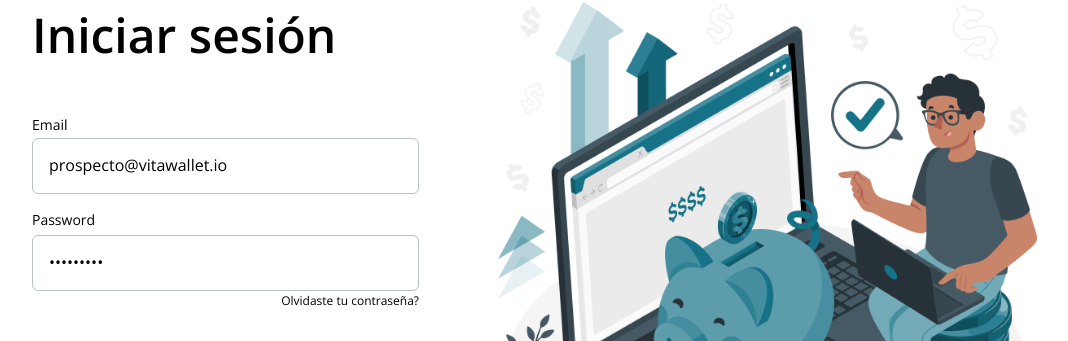
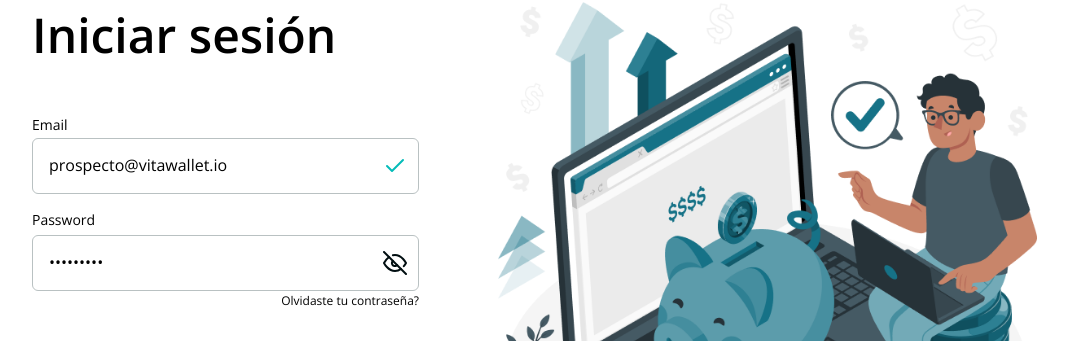
Before and after one commit to luchobifa/vita-wallet-exchange, a React (Vite) app: page /login in a window 1280 px wide. Shown: the part 118-459 px from the top of the page, without its empty margins (88-1156 px from the left). Built offline with nearby package versions, Linux system fonts and the light colour scheme.

Commit message:
Design improvements and cleanups

```diff
--- a/src/components/ConfirmExchange.tsx
+++ b/src/components/ConfirmExchange.tsx
@@ -35,8 +35,9 @@ export const ConfirmExchange = ({
           </div>
           <div className="flex justify-between">
             <p className="text-caption-1">Tasa de cambio:</p>
-            <p className="text-buttons-others">
-              {prices[from.currency][`${to.currency}_sell`]}
+            <p className="text-buttons-others uppercase">
+              1 {to.currency} = {prices[from.currency][`${to.currency}_sell`]}{" "}
+              {from.currency}
             </p>
           </div>
           <div className="flex justify-between">
--- a/src/components/Icon/Library.tsx
+++ b/src/components/Icon/Library.tsx
@@ -1,4 +1,35 @@
 export const iconsLibrary = {
+  eye: (
+    <svg
+      width="24"
+      height="24"
+      viewBox="0 0 24 24"
+      fill="none"
+      xmlns="http://www.w3.org/2000/svg"
+    >
+      <g clip-path="url(#clip0_3922_582)">
+        <path
+          d="M17.94 17.94C16.2306 19.243 14.1491 19.9649 12 20C5 20 1 12 1 12C2.24389 9.68192 3.96914 7.65663 6.06 6.06003M9.9 4.24002C10.5883 4.0789 11.2931 3.99836 12 4.00003C19 4.00003 23 12 23 12C22.393 13.1356 21.6691 14.2048 20.84 15.19M14.12 14.12C13.8454 14.4148 13.5141 14.6512 13.1462 14.8151C12.7782 14.9791 12.3809 15.0673 11.9781 15.0744C11.5753 15.0815 11.1752 15.0074 10.8016 14.8565C10.4281 14.7056 10.0887 14.4811 9.80385 14.1962C9.51897 13.9113 9.29439 13.572 9.14351 13.1984C8.99262 12.8249 8.91853 12.4247 8.92563 12.0219C8.93274 11.6191 9.02091 11.2219 9.18488 10.8539C9.34884 10.4859 9.58525 10.1547 9.88 9.88003"
+          stroke="#010E11"
+          stroke-width="2"
+          stroke-linecap="round"
+          stroke-linejoin="round"
+        />
+        <path
+          d="M1 1L23 23"
+          stroke="#010E11"
+          stroke-width="2"
+          stroke-linecap="round"
+          stroke-linejoin="round"
+        />
+      </g>
+      <defs>
+        <clipPath id="clip0_3922_582">
+          <rect width="24" height="24" fill="white" />
+        </clipPath>
+      </defs>
+    </svg>
+  ),
   dollar: (
     <svg
       width="24"
--- a/src/components/Icon/types.ts
+++ b/src/components/Icon/types.ts
@@ -4,6 +4,7 @@ export type iconType =
   | "chile"
   | "select"
   | "close-icon"
-  | "style-dollar";
+  | "style-dollar"
+  | "eye";
 
 export type iconImageType = "chile" | "btc" | "usdt" | "usdc" | "usd";
--- a/src/components/Input.tsx
+++ b/src/components/Input.tsx
@@ -1,17 +1,18 @@
 import { cva, VariantProps } from "class-variance-authority";
-import { ComponentProps, forwardRef } from "react";
+import { ComponentProps, forwardRef, useState } from "react";
 import { twMerge } from "tailwind-merge";
 import Icon from "./Icon/Icon";
 
 const inputVariants = cva(
-  "min-w-[387px] rounded-md transition-colors text-body p-4 border border-gray-1",
+  "min-w-[387px] rounded-md transition-colors text-body p-4 border border-gray-1 focus:outline-none focus:ring-0 bg-white",
   {
     variants: {
       variant: {
         default: "",
         error: "",
-        money: "px-12", // Add left padding for dollar sign
-        success: "", // Add right padding for check icon
+        money: "px-12",
+        success: "",
+        password: "pr-12", // Espacio para el icono
       },
       inputSize: {
         lg: "",
@@ -27,21 +28,35 @@ const inputVariants = cva(
 type InputProps = ComponentProps<"input"> & VariantProps<typeof inputVariants>;
 
 export const Input = forwardRef<HTMLInputElement, InputProps>(
-  ({ variant, inputSize, className, ...props }, ref) => {
+  ({ variant, inputSize, className, type, ...props }, ref) => {
+    const [showPassword, setShowPassword] = useState(false);
+
     return (
       <div className="relative">
         {variant === "money" && (
-          <span className="absolute left-3 top-1/2 -translate-y-1/2 text-gray-500">
+          <span className="absolute left-3 top-1/2 -translate-y-1/2 text-black">
             <Icon type="dollar" />
           </span>
         )}
         {variant === "success" && (
-          <span className="absolute right-3 top-1/2 -translate-y-1/2 text-green-500">
+          <span className="absolute right-3 top-1/2 -translate-y-1/2 text-blue-2">
             <Icon type="check" />
           </span>
         )}
+        {variant === "password" && (
+          <button
+            type="button"
+            className="absolute right-3 top-1/2 -translate-y-1/2 text-black"
+            onClick={() => setShowPassword((prev) => !prev)}
+          >
+            <Icon type={"eye"} />
+          </button>
+        )}
         <input
           ref={ref}
+          type={
+            variant === "password" ? (showPassword ? "text" : "password") : type
+          }
           className={twMerge(inputVariants({ variant, inputSize, className }))}
           {...props}
         />
--- a/src/components/LoginForm.tsx
+++ b/src/components/LoginForm.tsx
@@ -43,6 +43,11 @@ export const LoginForm = () => {
               type="email"
               name="email"
               value={form.email}
+              variant={
+                /^[^\s@]+@[^\s@]+\.[^\s@]+$/.test(form.email)
+                  ? "success"
+                  : "default"
+              }
               // value={"prospecto@vitawallet.io"}
               placeholder="juan@gmail.com"
               inputSize="lg"
@@ -67,6 +72,7 @@ export const LoginForm = () => {
               inputSize="lg"
               placeholder="Escribe tu contraseña"
               required
+              variant={"password"}
               onChange={(e) =>
                 setForm({
                   ...form,
--- a/src/components/Modal.tsx
+++ b/src/components/Modal.tsx
@@ -26,12 +26,12 @@ const Modal: React.FC<ModalProps> = ({
 
     if (isOpen) {
       document.addEventListener("keydown", handleEscape);
-      document.body.style.overflow = "hidden"; // Bloquear scroll del fondo
+      document.body.style.overflow = "hidden";
     }
 
     return () => {
       document.removeEventListener("keydown", handleEscape);
-      document.body.style.overflow = "auto"; // Restaurar scroll
+      document.body.style.overflow = "auto";
     };
   }, [isOpen, onClose]);
 
--- a/src/pages/ExchangePage.tsx
+++ b/src/pages/ExchangePage.tsx
@@ -34,14 +34,11 @@ export const ExchangePage = () => {
     setIsConfirmed(false);
   };
 
-  if (!userProfile || !prices?.prices) {
-    return <div>Error al cargar datos del usuario</div>;
-  }
-
   if (isConfirmed) {
     return (
       <div className="flex">
         <Sidebar />
+        {prices && (
           <div className="w-[75vw] py-[120px] pl-[155px] pr-[120px] flex flex-col justify-between">
             <ConfirmExchange
               from={{
@@ -57,6 +54,7 @@ export const ExchangePage = () => {
               handleExchangeConfirmation={handleExchangeConfirmation}
             />
           </div>
+        )}
       </div>
     );
   }
@@ -65,10 +63,13 @@ export const ExchangePage = () => {
     <div className="flex">
       <Sidebar />
       <div className="w-[75vw] py-[120px] pl-[155px] pr-[120px] flex flex-col justify-between">
+        {userProfile && prices && (
           <div className="flex flex-col gap-10 h-full">
             <h1 className="text-subtitle">Qué deseas intercambiar?</h1>
             <p className="text-buttons-others text-blue-2">
-            {`Saldo disponible: $${formatPrice(userProfile?.balances.usd)}`}
+              {`Saldo disponible: $${formatPrice(
+                userProfile?.balances.usd
+              )} USD`}
             </p>
             <Exchange
               values={{
@@ -95,6 +96,7 @@ export const ExchangePage = () => {
               }}
             />
           </div>
+        )}
       </div>
     </div>
   );
--- a/src/types/data/User_Response.ts
+++ b/src/types/data/User_Response.ts
@@ -1,4 +1,3 @@
-// Define the structure of the API response data
 export type AuthDataResponse = {
   id: string;
   attributes: {
```
Lines whose indentation alone changed are shown as unchanged.
